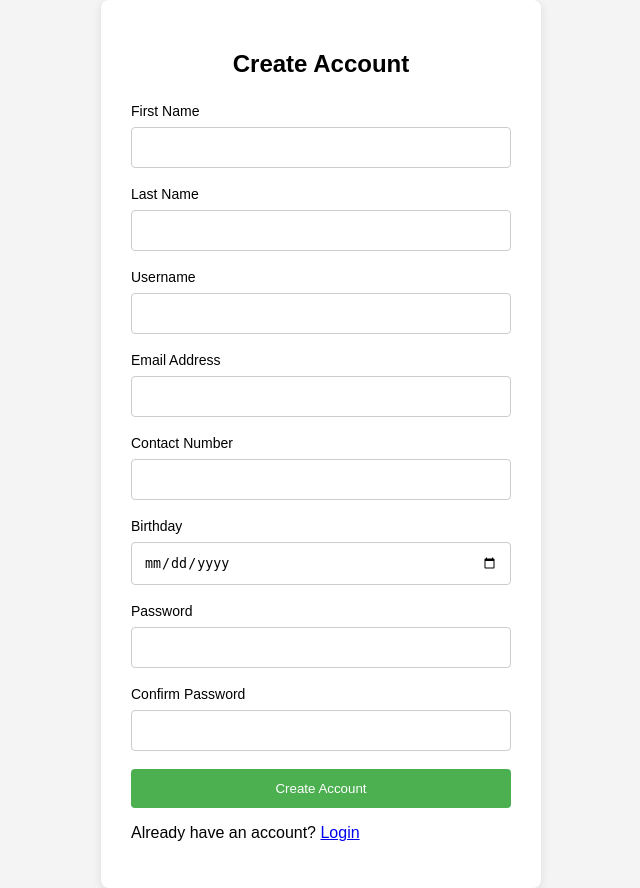
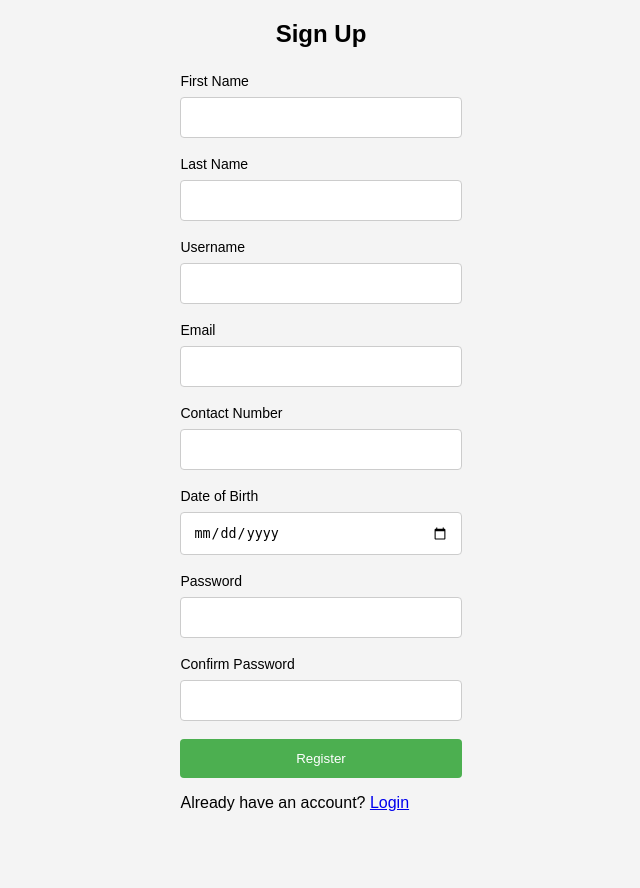
Before and after one commit to chelloraine/Collectibles, a PHP site: page /website/signup.php in a window 1280 px wide. Shown: the whole page, without its empty margins (319-959 px from the left). After the commit the page ends 811 px from the top, so only its background shows below. Run offline with PHP 8.4, Linux system fonts and the light colour scheme.

Commit message:
Mar 31, 2025, 11:24 PM

```diff
--- a/LOGIN/signup.php
+++ b/LOGIN/signup.php
@@ -1,11 +1,10 @@
 <?php
+session_start();
 error_reporting(E_ALL);
 ini_set('display_errors', 1);
-
 include '../connection.php';
 
 if ($_SERVER['REQUEST_METHOD'] == 'POST') {
-    // Collect and sanitize form data
     $first_name = htmlspecialchars(trim($_POST['first_name']));
     $last_name = htmlspecialchars(trim($_POST['last_name']));
     $username = htmlspecialchars(trim($_POST['username']));
@@ -15,61 +14,57 @@ if ($_SERVER['REQUEST_METHOD'] == 'POST') {
     $password = $_POST['password'];
     $confirm_password = $_POST['confirm_password'];
 
-    $error_message = "";
-
     if (empty($first_name) || empty($last_name) || empty($username) || empty($email) || empty($contact) || empty($birthday) || empty($password) || empty($confirm_password)) {
-        $error_message = "All fields are required.";
+        $_SESSION['error'] = "All fields are required.";
+        header("Location: signup.php");
+        exit;
     }
 
     if (!filter_var($email, FILTER_VALIDATE_EMAIL)) {
-        $error_message = "Invalid email format.";
-    } else {
-        $email_domain = substr(strrchr($email, "@"), 1);
-        if (!checkdnsrr($email_domain, "MX")) {
-            $error_message = "Invalid email domain.";
-        }
-    }
-
-    $birthdate = DateTime::createFromFormat('Y-m-d', $birthday);
-    $today = new DateTime();
-    $age = $today->diff($birthdate)->y;
-
-    if (!$birthdate || $age < 16) {
-        $error_message = "You must be at least 16 years old to register.";
+        $_SESSION['error'] = "Invalid email format.";
+        header("Location: signup.php");
+        exit;
     }
 
     if (!preg_match('/^(?=.*[a-z])(?=.*[A-Z])(?=.*\d)(?=.*[@$!%*?&])[A-Za-z\d@$!%*?&]{8,}$/', $password)) {
-        $error_message = "Password must be at least 8 characters long, contain an uppercase letter, a lowercase letter, a number, and a special character.";
+        $_SESSION['error'] = "Password must be at least 8 characters long, contain an uppercase letter, a lowercase letter, a number, and a special character.";
+        header("Location: signup.php");
+        exit;
     }
 
     if ($password !== $confirm_password) {
-        $error_message = "Passwords do not match.";
+        $_SESSION['error'] = "Passwords do not match.";
+        header("Location: signup.php");
+        exit;
     }
 
-    if (empty($error_message)) {
     $hashed_password = password_hash($password, PASSWORD_DEFAULT);
 
-        $check_stmt = $conn->prepare("SELECT id FROM customers WHERE username = ? OR email = ?");
+    $check_stmt = $conn->prepare("SELECT Customer_ID FROM customers WHERE Username = ? OR Customer_Email = ?");
     $check_stmt->bind_param("ss", $username, $email);
     $check_stmt->execute();
     $check_stmt->store_result();
 
     if ($check_stmt->num_rows > 0) {
-            $error_message = "Username or Email already taken.";
-        } else {
-            $stmt = $conn->prepare("INSERT INTO customers (first_name, last_name, username, email, contact, birthday, password) VALUES (?, ?, ?, ?, ?, ?, ?)");
+        $_SESSION['error'] = "Username or Email already taken.";
+        header("Location: signup.php");
+        exit;
+    }
+
+    $stmt = $conn->prepare("INSERT INTO customers (First_Name, Last_Name, Username, Customer_Email, Contact_Number, Date_Of_Birth, Password) VALUES (?, ?, ?, ?, ?, ?, ?)");
     $stmt->bind_param("sssssss", $first_name, $last_name, $username, $email, $contact, $birthday, $hashed_password);
 
     if ($stmt->execute()) {
-                header("Location: login.php");
+        header("Location: loginpage.php");
         exit;
     } else {
-                $error_message = "Error: " . $stmt->error;
+        $_SESSION['error'] = "Error: " . $stmt->error;
+        header("Location: signup.php");
+        exit;
     }
+
     $stmt->close();
-        }
     $check_stmt->close();
-    }
     $conn->close();
 }
 ?>
@@ -79,15 +74,15 @@ if ($_SERVER['REQUEST_METHOD'] == 'POST') {
 <head>
     <meta charset="UTF-8">
     <meta name="viewport" content="width=device-width, initial-scale=1.0">
-    <title>Create Account</title>
+    <title>Sign Up</title>
     <link rel="stylesheet" href="signup.css">
 </head>
 <body>
-    <div class="login-container">
-        <h2>Create Account</h2>
+    <div class="signup-container">
+        <h2>Sign Up</h2>
 
-        <?php if (!empty($error_message)) : ?>
-            <p style="color: red;"> <?php echo $error_message; ?> </p>
+        <?php if (isset($_SESSION['error'])): ?>
+            <p style="color: red;"> <?php echo $_SESSION['error']; unset($_SESSION['error']); ?> </p>
         <?php endif; ?>
 
         <form action="signup.php" method="POST">
@@ -100,13 +95,13 @@ if ($_SERVER['REQUEST_METHOD'] == 'POST') {
             <label for="username">Username</label>
             <input type="text" id="username" name="username" required>
 
-            <label for="email">Email Address</label>
+            <label for="email">Email</label>
             <input type="email" id="email" name="email" required>
 
             <label for="contact">Contact Number</label>
             <input type="tel" id="contact" name="contact" required>
 
-            <label for="birthday">Birthday</label>
+            <label for="birthday">Date of Birth</label>
             <input type="date" id="birthday" name="birthday" required>
 
             <label for="password">Password</label>
@@ -115,7 +110,7 @@ if ($_SERVER['REQUEST_METHOD'] == 'POST') {
             <label for="confirm_password">Confirm Password</label>
             <input type="password" id="confirm_password" name="confirm_password" required>
 
-            <button type="submit">Create Account</button>
+            <button type="submit">Register</button>
         </form>
 
         <p>Already have an account? <a href="loginpage.php">Login</a></p>
```
Lines whose indentation alone changed are shown as unchanged.
